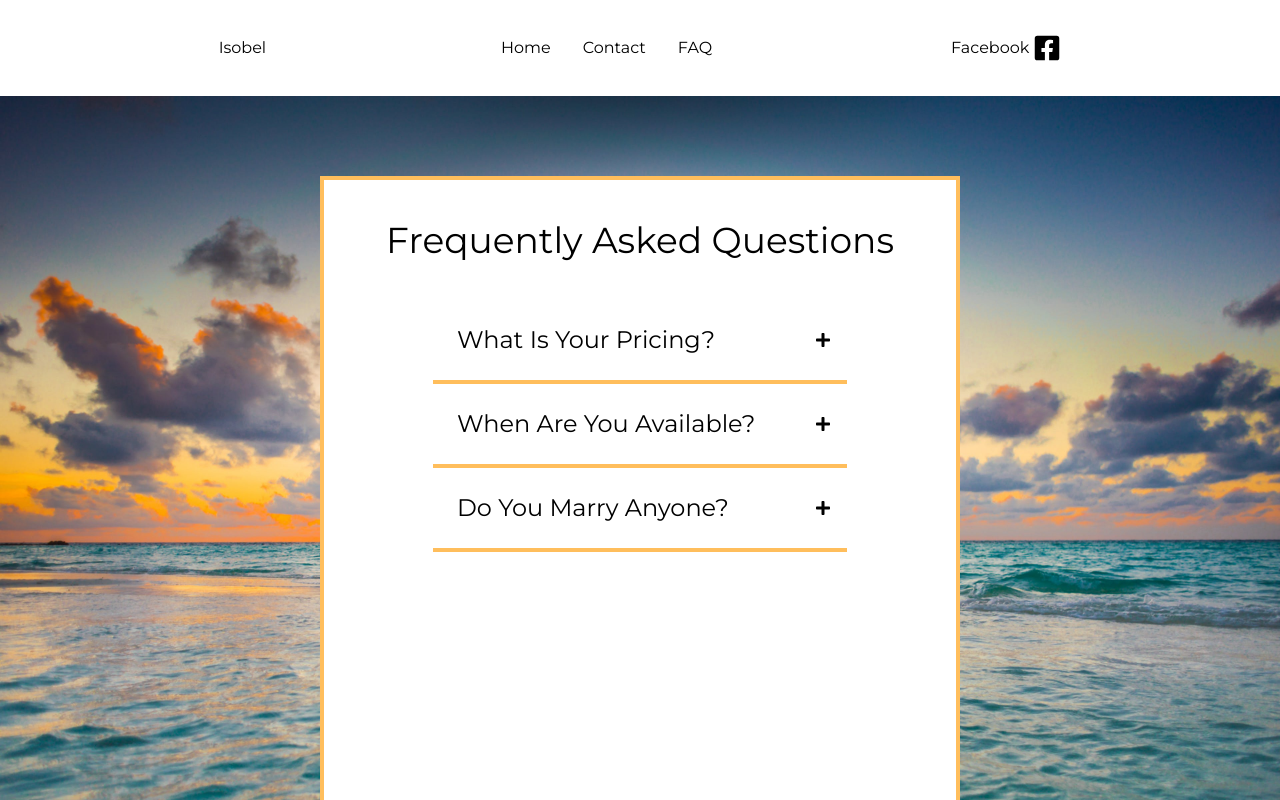
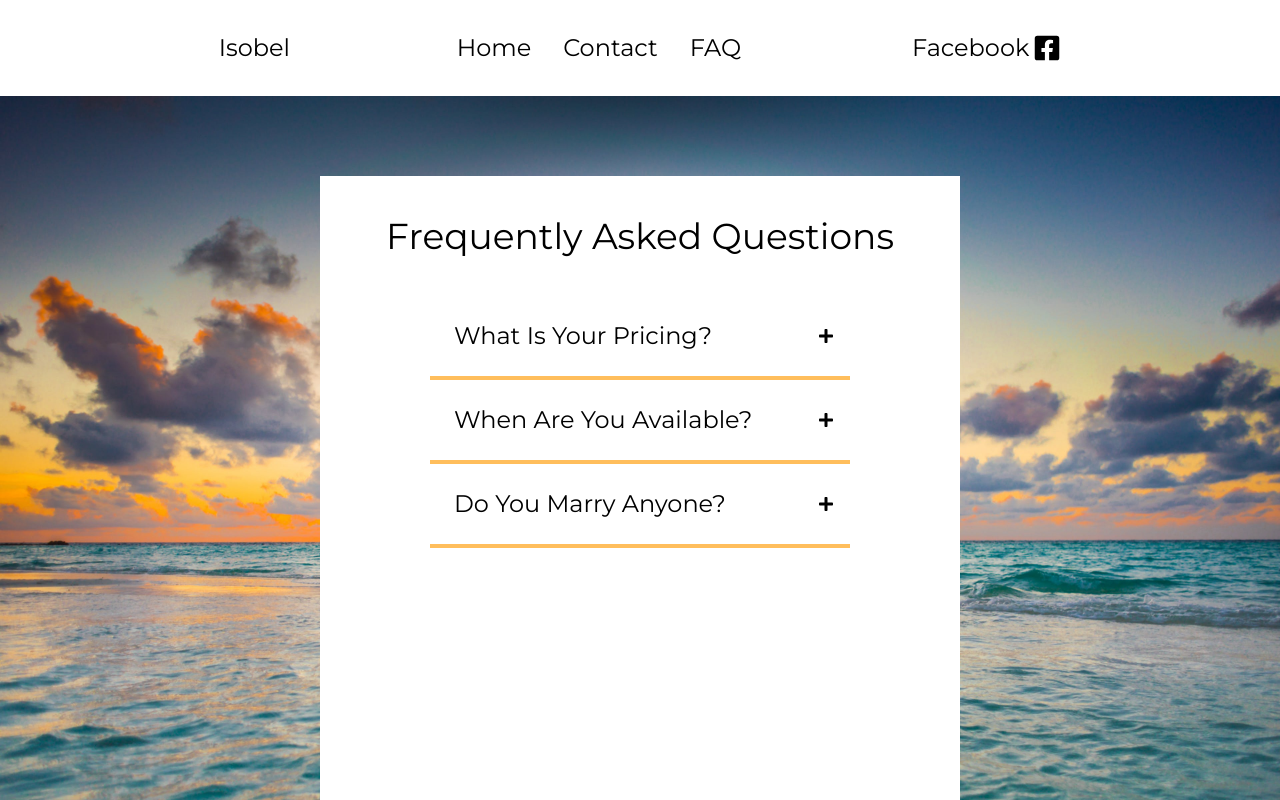
Before and after one commit to LemonTheSour/celebrant-site, a Next.js app: page /faq in a window 1280 px wide. Shown: the top 800 px of the page. Built offline with nearby package versions, Linux system fonts and the light colour scheme.

Commit message:
minor styling tweak

```diff
--- a/src/app/components/navbar.tsx
+++ b/src/app/components/navbar.tsx
@@ -4,7 +4,7 @@ import FacebookIcon from "./facebook";
 export default function Navbar() {
   return (
     <nav className="flex items-center justify-center bg-white p-2 h-24 z-50">
-      <div className="flex justify-between items-center justify-center w-4/6">
+      <div className="flex justify-between items-center justify-center w-4/6 text-2xl">
         <div>
           <Link href="/">Isobel</Link>
         </div>
--- a/src/app/contact/page.tsx
+++ b/src/app/contact/page.tsx
@@ -9,7 +9,7 @@ export const metadata: Metadata = {
 export default function Contact() {
   return (
     <div className="flex justify-center relative w-full h-screen bg-photo6 bg-cover">
-      <div className="pt-5 mt-20 w-4/6 h-3/4 border-sunset border-4 bg-white">
+      <div className="pt-5 mt-20 w-4/6 h-3/4 bg-white">
         <div className="text-3xl text-center">
           The Quickest Way to Find Out Is Ask, So Ask!
         </div>
--- a/src/app/faq/page.tsx
+++ b/src/app/faq/page.tsx
@@ -8,7 +8,7 @@ export const metadata: Metadata = {
 export default function Faq() {
   return (
     <div className="flex h-screen justify-center bg-photo5 bg-cover">
-      <div className="flex flex-col w-1/2 h-auto items-center bg-white border-sunset border-4 p-10 mt-20 mb-10">
+      <div className="flex flex-col w-1/2 h-auto items-center bg-white p-10 mt-20 mb-10">
         <div className="text-4xl">Frequently Asked Questions</div>
         <div className="flex flex-col w-3/4 text-start sitems-center pt-10">
           {QAData.map((questions) => (
--- a/src/app/page.tsx
+++ b/src/app/page.tsx
@@ -53,7 +53,7 @@ export default function Home() {
       {/* Second Scroll Page */}
       <div className="flex flex-col justify-center items-center bg-photo2 bg-no-repeat bg-cover bg-center bg-fixed w-full h-screen z-1">
         <Header text="Kalgoorlie Marriage Celebrant" />
-        <div className="flex w-4/6 pl-20 pb-60">
+        <div className="flex justify-center content-center w-4/6 pl-20 pb-60">
           <div className="w-80 h-96 relative">
             <Image
               src={"/images/photo6.jpg"}
```
